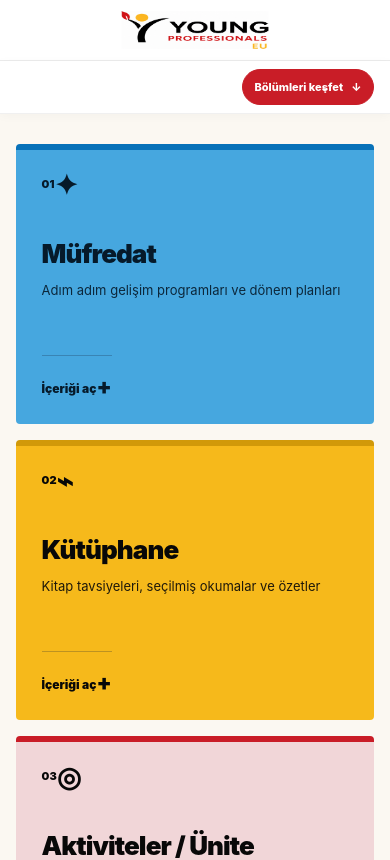
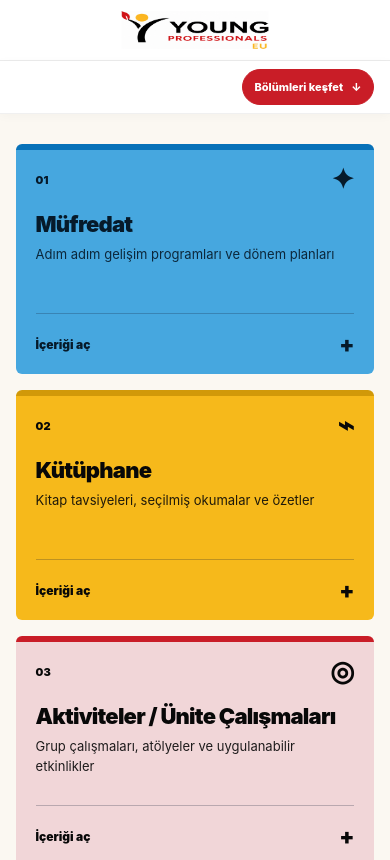
Before and after one commit to turgutreis/young_prof, a Nuxt app: page / in a window 390 px wide. Shown: the top 860 px of the page. Built offline with nearby package versions, Linux system fonts and the light colour scheme.

Commit message:
fix(categories): overhaul category accordion to clean 3+2 grid with dedicated full-width drawer

```diff
--- a/app.vue
+++ b/app.vue
@@ -25,16 +25,13 @@
         </div>
       </header>
 
-      <!-- 2. Master Interactive Categories (Accordion Grid) -->
+      <!-- 2. Master Interactive Categories (3+2 Grid + Full-width Content Drawer) -->
       <section class="resources" id="kaynaklar">
-        <div class="categoryGrid accordionGrid">
-          <article
+        <div class="categoryGrid">
+          <button
             v-for="c in categories"
             :key="c.id"
-            :class="['categoryCard', 'accordionCard', c.tone, { isOpen: openCategory === c.id }]"
-          >
-            <button
-              class="categoryTrigger"
+            :class="['categoryCard', c.tone, { isActive: openCategory === c.id }]"
             :aria-expanded="openCategory === c.id"
             @click="toggleCategory(c.id)"
           >
@@ -49,11 +46,29 @@
               <b>{{ openCategory === c.id ? '−' : '+' }}</b>
             </div>
           </button>
+        </div>
 
-            <!-- Inside Expanded Panel -->
-            <div v-if="openCategory === c.id" class="insidePanel">
+        <!-- Active Expanded Panel below Grid -->
+        <transition name="panel-slide">
+          <div
+            v-if="openCategory && activeCategoryData"
+            :class="['activeResourcePanel', activeCategoryData.tone]"
+            id="active-category-panel"
+          >
+          <div class="panelHeader">
+            <div class="panelHeaderLeft">
+              <span class="panelNumber">{{ activeCategoryData.no }}</span>
+              <h3>{{ activeCategoryData.title }}</h3>
+            </div>
+            <button class="panelCloseBtn" @click="toggleCategory(openCategory)" aria-label="Bölümü kapat">
+              <span>Kapat</span>
+              <b>✕</b>
+            </button>
+          </div>
+
+          <div class="insidePanel">
             <!-- 01 MÜFREDAT PANEL -->
-              <template v-if="c.id === 'curriculum'">
+            <template v-if="openCategory === 'curriculum'">
               <p class="stepLabel">1. Basamak · Kategori seçin</p>
                 <div class="stepButtons">
                   <button
@@ -151,7 +166,7 @@
               </template>
 
               <!-- 02 KÜTÜPHANE / READING PLAN PANEL -->
-              <template v-else-if="c.id === 'books'">
+              <template v-else-if="openCategory === 'books'">
                 <div class="libraryPanel">
                   <button
                     class="readingPlanHead"
@@ -187,7 +202,7 @@
               </template>
 
               <!-- 03 AKTİVİTELER / PLATFORMLAR PANEL -->
-              <template v-else-if="c.id === 'activities'">
+              <template v-else-if="openCategory === 'activities'">
                 <div class="activityPlatforms">
                   <div class="platformIntro">
                     <span>5 ALT PLATFORM</span>
@@ -253,7 +268,7 @@
               </template>
 
               <!-- 04 GEZİ GÜZERGAHLARI PANEL -->
-              <template v-else-if="c.id === 'routes'">
+              <template v-else-if="openCategory === 'routes'">
                 <div class="citiesPanel">
                   <!-- Hamburg City Guide -->
                   <button
@@ -533,12 +548,12 @@
               </template>
 
               <!-- 05 DUYURULAR PANEL -->
-              <template v-else-if="c.id === 'news'">
+              <template v-else-if="openCategory === 'news'">
                 <DuyurularBoard />
               </template>
             </div>
-          </article>
           </div>
+        </transition>
       </section>
 
       <!-- 3. Announcement Banner -->
@@ -663,7 +678,7 @@
 </template>
 
 <script setup lang="ts">
-import { ref, computed, onMounted, onUnmounted } from 'vue'
+import { ref, computed, nextTick, onMounted, onUnmounted } from 'vue'
 import type { SohbetFile } from '~/server/api/sohbets/index.get'
 
 // Scroll State for Dynamic Header
@@ -697,6 +712,7 @@ onUnmounted(() => {
 
 // State for Accordion & Interactivity
 const openCategory = ref<string | null>(null)
+const activeCategoryData = computed(() => categories.find(c => c.id === openCategory.value))
 const openStep = ref<string | null>(null)
 const openTopic = ref<string | null>(null)
 const openReadingPlan = ref(true)
@@ -709,7 +725,17 @@ const selectedPreviewFile = ref<SohbetFile | null>(null)
 const activeTrack = ref<SohbetFile | null>(null)
 
 function toggleCategory(id: string) {
-  openCategory.value = openCategory.value === id ? null : id
+  if (openCategory.value === id) {
+    openCategory.value = null
+  } else {
+    openCategory.value = id
+    nextTick(() => {
+      const el = document.getElementById('active-category-panel')
+      if (el) {
+        el.scrollIntoView({ behavior: 'smooth', block: 'nearest' })
+      }
+    })
+  }
 }
 
 function selectStep(step: string) {
--- a/assets/css/main.css
+++ b/assets/css/main.css
@@ -172,7 +172,7 @@ nav a:hover:after {
   color: #fff;
 }
 
-/* Category Grid & Accordion Cards */
+/* Category Grid & Cards */
 .resources {
   padding: 60px 5vw 100px;
 }
@@ -191,11 +191,16 @@ nav a:hover:after {
   display: flex;
   flex-direction: column;
   cursor: pointer;
-  transition: transform 0.25s cubic-bezier(0.34, 1.56, 0.64, 1), box-shadow 0.25s ease;
+  transition: transform 0.25s cubic-bezier(0.34, 1.56, 0.64, 1), box-shadow 0.25s ease, outline-color 0.2s ease;
   grid-column: span 2;
   border-top: 6px solid #080808;
-  border-radius: 4px;
+  border-radius: 6px;
   background-clip: padding-box;
+  padding: 26px;
+  width: 100%;
+  appearance: none;
+  font: inherit;
+  position: relative;
 }
 
 .categoryCard:nth-child(4),
@@ -209,6 +214,25 @@ nav a:hover:after {
   box-shadow: 0 15px 35px rgba(17, 29, 53, 0.12);
 }
 
+.categoryCard.isActive {
+  transform: translateY(-3px);
+  box-shadow: 0 0 0 3px #080808, 0 16px 40px rgba(17, 29, 53, 0.16);
+}
+
+.categoryCard.isActive:after {
+  content: "";
+  position: absolute;
+  bottom: -16px;
+  left: 50%;
+  transform: translateX(-50%);
+  width: 0;
+  height: 0;
+  border-left: 10px solid transparent;
+  border-right: 10px solid transparent;
+  border-top: 10px solid #080808;
+  z-index: 10;
+}
+
 .categoryCard.curriculumBlue {
   background: #46a7df;
   border-top-color: #0872b9;
@@ -236,38 +260,13 @@ nav a:hover:after {
   border-top-color: #e5b824;
 }
 
-.accordionCard {
-  padding: 0;
-  min-height: 280px;
-  overflow: hidden;
-}
-
-.accordionCard.isOpen {
-  grid-column: 1 / -1 !important;
-  min-height: 0;
-  transform: none !important;
-  box-shadow: 0 18px 50px rgba(0, 0, 0, 0.1) !important;
-}
-
-.categoryTrigger {
-  appearance: none;
-  border: 0;
-  background: transparent;
-  color: inherit;
+.cardTop {
+  display: flex;
+  justify-content: space-between;
+  align-items: center;
+  font-size: 11px;
+  font-weight: 900;
   width: 100%;
-  min-height: 274px;
-  padding: 26px;
-  text-align: left;
-  display: flex;
-  flex-direction: column;
-  cursor: pointer;
-}
-
-.cardTop {
-  display: flex;
-  justify-content: space-between;
-  font-size: 11px;
-  font-weight: 900;
 }
 
 .cardTop b {
@@ -275,16 +274,16 @@ nav a:hover:after {
   line-height: 0.7;
 }
 
-.categoryTrigger h3 {
+.categoryCard h3 {
   max-width: 320px;
   font-size: 26px;
   letter-spacing: -0.035em;
   line-height: 1.1;
-  margin: 44px 0 12px;
-  font-weight: 900;
-}
-
-.categoryTrigger > p {
+  margin: 36px 0 12px;
+  font-weight: 900;
+}
+
+.categoryCard > p {
   max-width: 340px;
   font-size: 13px;
   line-height: 1.55;
@@ -294,12 +293,14 @@ nav a:hover:after {
 
 .cardLink {
   margin-top: auto;
-  padding-top: 24px;
+  padding-top: 22px;
   border-top: 1px solid rgba(17, 29, 53, 0.25);
   display: flex;
   justify-content: space-between;
+  align-items: center;
   font-size: 12px;
   font-weight: 900;
+  width: 100%;
 }
 
 .cardLink b {
@@ -307,23 +308,108 @@ nav a:hover:after {
   line-height: 0.6;
 }
 
+/* Dedicated Full-Width Active Resource Panel */
+.activeResourcePanel {
+  margin-top: 24px;
+  border-radius: 8px;
+  overflow: hidden;
+  border: 1px solid rgba(0, 0, 0, 0.1);
+  box-shadow: 0 16px 45px rgba(0, 0, 0, 0.08);
+  border-top: 6px solid #080808;
+  background-clip: padding-box;
+  scroll-margin-top: 80px;
+}
+
+.activeResourcePanel.curriculumBlue {
+  border-top-color: #0872b9;
+}
+
+.activeResourcePanel.lime {
+  border-top-color: #d19909;
+}
+
+.activeResourcePanel.violet {
+  border-top-color: #c91d27;
+}
+
+.activeResourcePanel.routesGreen {
+  border-top-color: #398b58;
+}
+
+.activeResourcePanel.yellow {
+  border-top-color: #e5b824;
+}
+
+.panelHeader {
+  display: flex;
+  align-items: center;
+  justify-content: space-between;
+  padding: 20px 36px;
+  background: #ffffff;
+  border-bottom: 1px solid rgba(0, 0, 0, 0.08);
+}
+
+.panelHeaderLeft {
+  display: flex;
+  align-items: center;
+  gap: 12px;
+}
+
+.panelNumber {
+  font-size: 12px;
+  font-weight: 900;
+  padding: 4px 10px;
+  border-radius: 4px;
+  background: rgba(0, 0, 0, 0.06);
+  color: #111;
+  letter-spacing: 0.05em;
+}
+
+.panelHeaderLeft h3 {
+  font-size: 22px;
+  font-weight: 900;
+  letter-spacing: -0.025em;
+  margin: 0;
+  color: #111;
+}
+
+.panelCloseBtn {
+  appearance: none;
+  border: 1px solid rgba(0, 0, 0, 0.15);
+  background: #f8f9fb;
+  color: #111;
+  padding: 8px 18px;
+  border-radius: 99px;
+  font-size: 12px;
+  font-weight: 800;
+  display: inline-flex;
+  align-items: center;
+  gap: 8px;
+  cursor: pointer;
+  transition: all 0.2s ease;
+}
+
+.panelCloseBtn:hover {
+  background: #080808;
+  color: #fff;
+  border-color: #080808;
+}
+
+.panel-slide-enter-active,
+.panel-slide-leave-active {
+  transition: all 0.3s cubic-bezier(0.16, 1, 0.3, 1);
+}
+
+.panel-slide-enter-from,
+.panel-slide-leave-to {
+  opacity: 0;
+  transform: translateY(-12px);
+}
+
 /* Inside Panel Content */
 .insidePanel {
-  background: #fff;
+  background: #ffffff;
   padding: 36px;
-  border-top: 1px solid rgba(0, 0, 0, 0.15);
-  animation: panelIn 0.25s ease-out;
-}
-
-@keyframes panelIn {
-  from {
-    opacity: 0;
-    transform: translateY(-8px);
-  }
-  to {
-    opacity: 1;
-    transform: translateY(0);
-  }
 }
 
 .stepLabel {
@@ -1547,6 +1633,12 @@ footer p {
 }
 
 @media (max-width: 760px) {
+  .panelHeader {
+    padding: 16px 20px;
+  }
+  .panelHeaderLeft h3 {
+    font-size: 19px;
+  }
   .insidePanel {
     padding: 18px 14px;
   }
@@ -1673,6 +1765,25 @@ footer p {
   .categoryCard:nth-child(4),
   .categoryCard:nth-child(5) {
     grid-column: auto;
+    min-height: 230px;
+    padding: 20px;
+  }
+  .categoryCard h3 {
+    font-size: 22px;
+    margin: 22px 0 8px;
+  }
+  .categoryCard.isActive:after {
+    display: none;
+  }
+  .panelHeader {
+    padding: 14px 16px;
+  }
+  .panelHeaderLeft h3 {
+    font-size: 17px;
+  }
+  .panelCloseBtn {
+    padding: 6px 12px;
+    font-size: 11px;
   }
   .announcement {
     grid-template-columns: 1fr;
```
Lines whose indentation alone changed are shown as unchanged.
